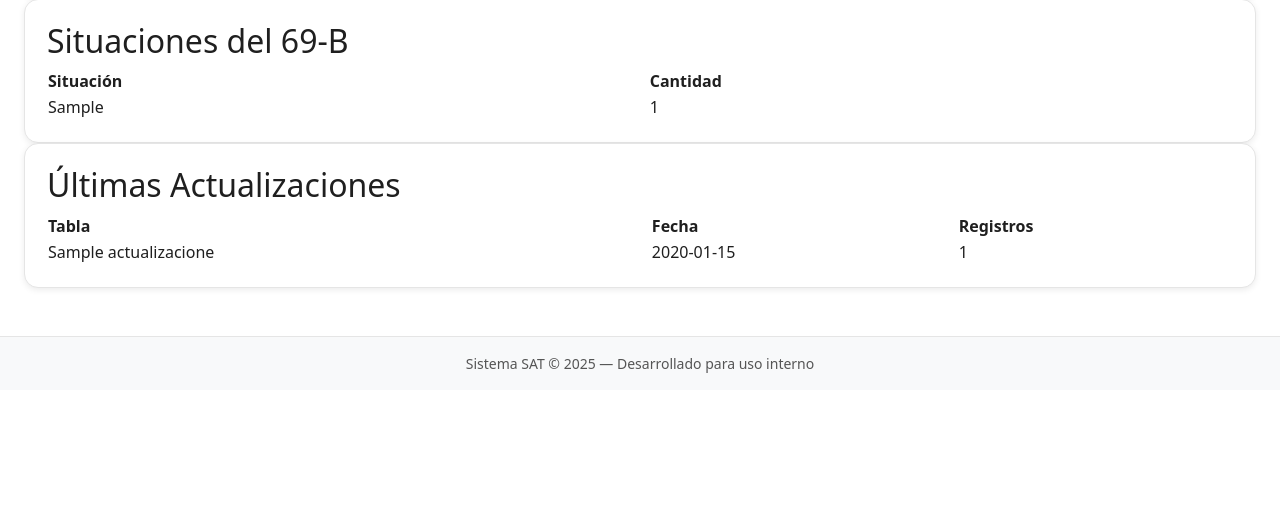
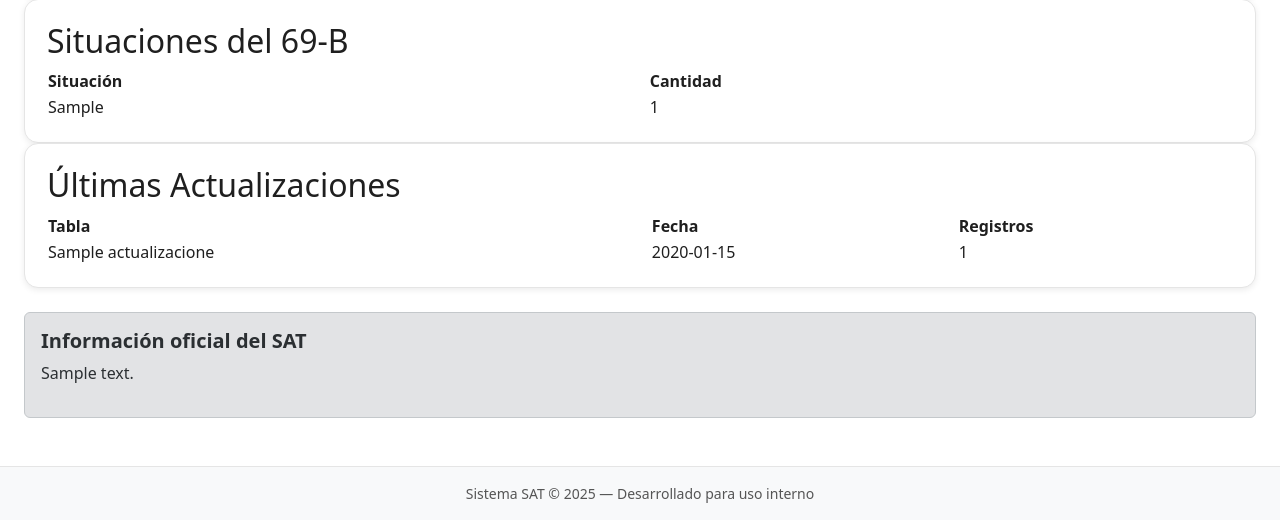
Before and after one commit to hagiordani/sat-dashboard, a Flask app: template templates/estadisticas.html in a window 1280 px wide. Shown: the part 538-1058 px from the top of the page. Before the commit the page ends 911 px from the top, so only its background shows below. Run offline with Flask 3, Linux system fonts and the light colour scheme; the template is opened without the code that fills it: most values are stand-ins (such as "Sample title", 1, 10 or a date in 2020).

Commit message:
Update estadisticas.html

```diff
--- a/templates/estadisticas.html
+++ b/templates/estadisticas.html
@@ -53,4 +53,9 @@
   </table>
 </div>
 
+<div class="alert alert-secondary mt-4">
+  <h5 class="fw-bold">Información oficial del SAT</h5>
+  <p style="white-space: pre-line;">{{ texto_legal }}</p>
+</div>
+
 {% endblock %}
```
